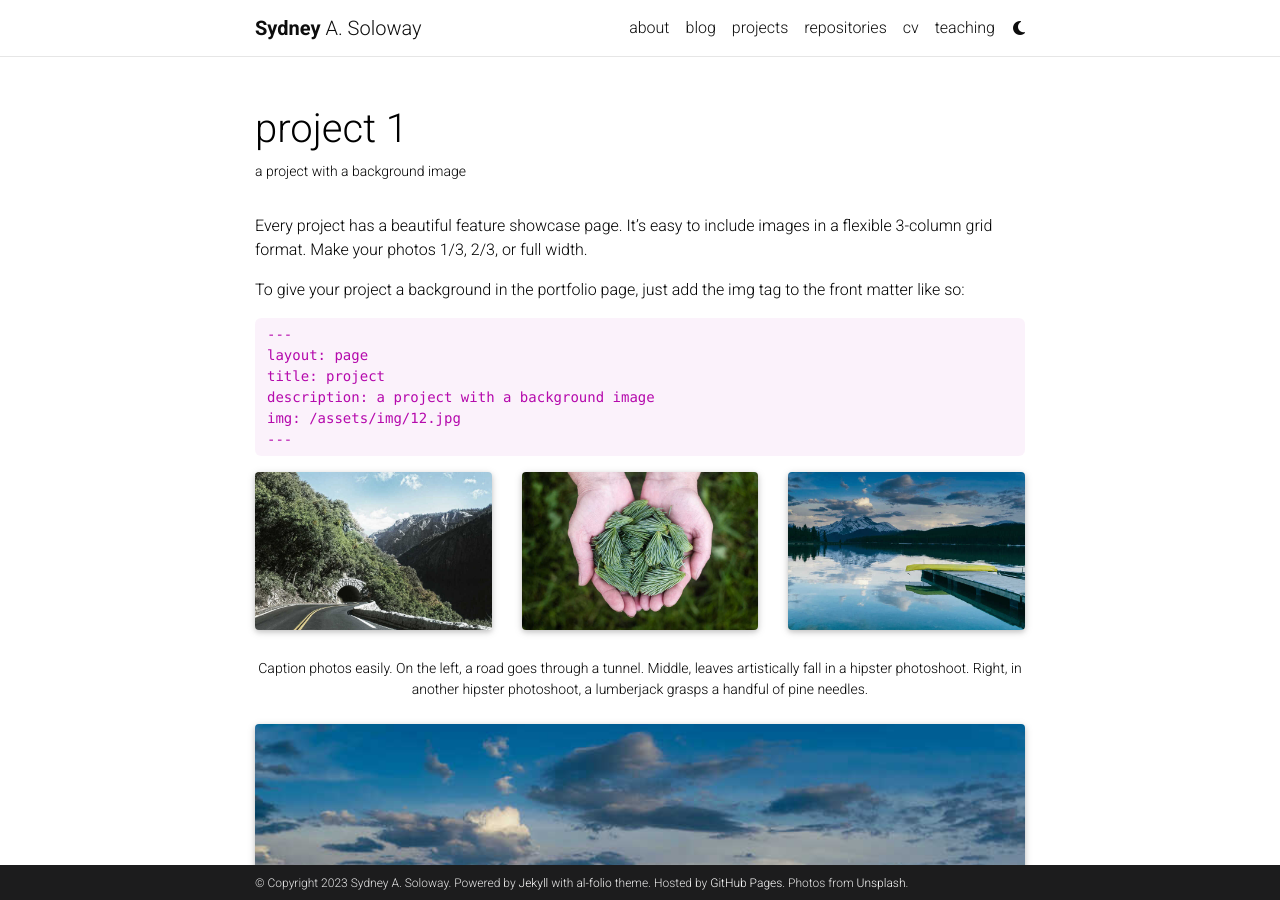
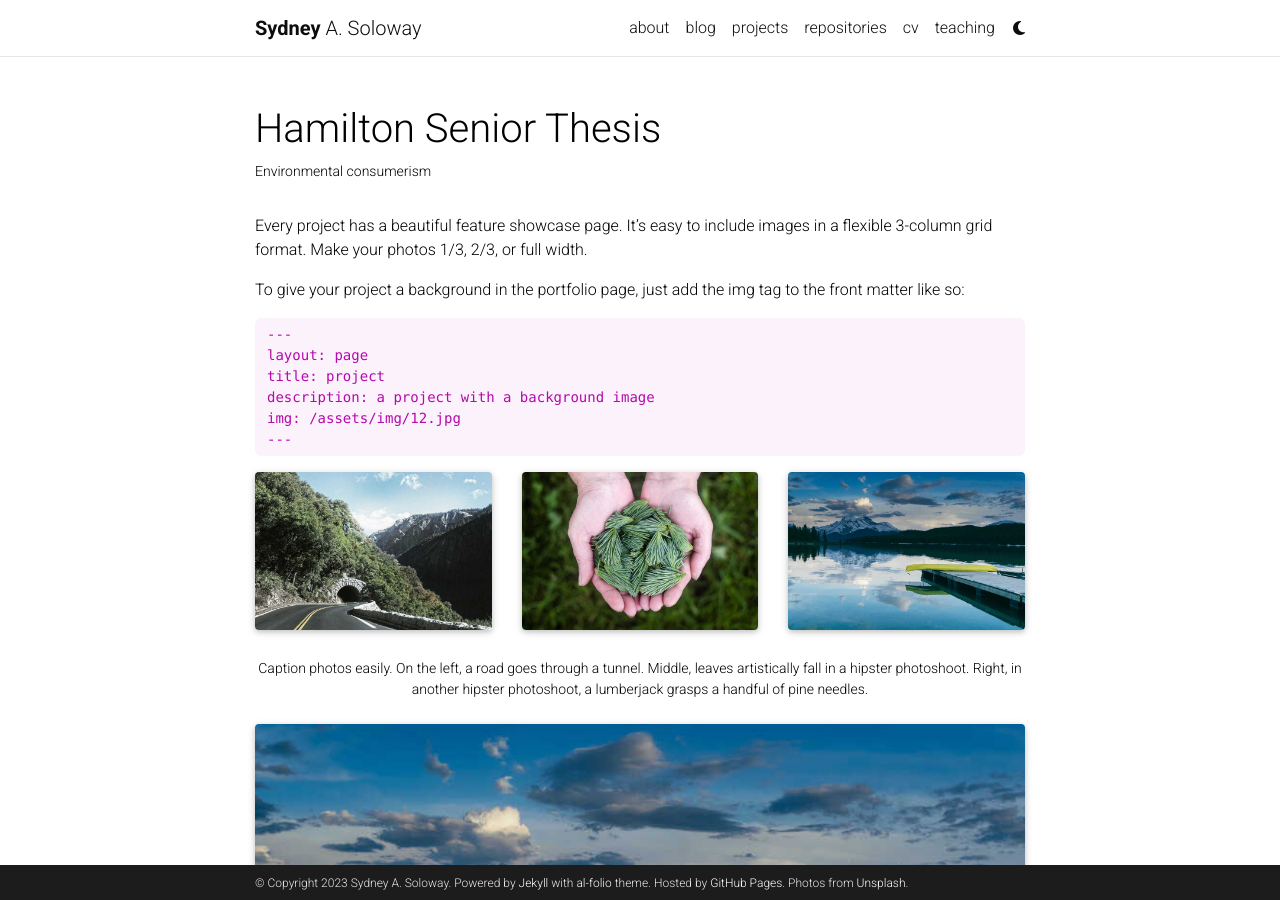
Before and after one commit to sydneysoloway/al-folio, a Jekyll site: the page built from _projects/1_project.md, in a window 1280 px wide and 900 px high. Built offline with Jekyll 4.4.1, drawn with Linux system fonts in a browser that asks for light colours; full-size pictures stand in for the smaller copies a plugin makes; comment, search, counter and statistics services are not loaded; a style sheet for code colours, icons or effects is not loaded.

Commit message:
Update 1_project.md

```diff
--- a/_projects/1_project.md
+++ b/_projects/1_project.md
@@ -1,7 +1,7 @@
 ---
 layout: page
-title: project 1
-description: a project with a background image
+title: Hamilton Senior Thesis
+description: Environmental consumerism
 img: assets/img/12.jpg
 importance: 1
 category: work
```
